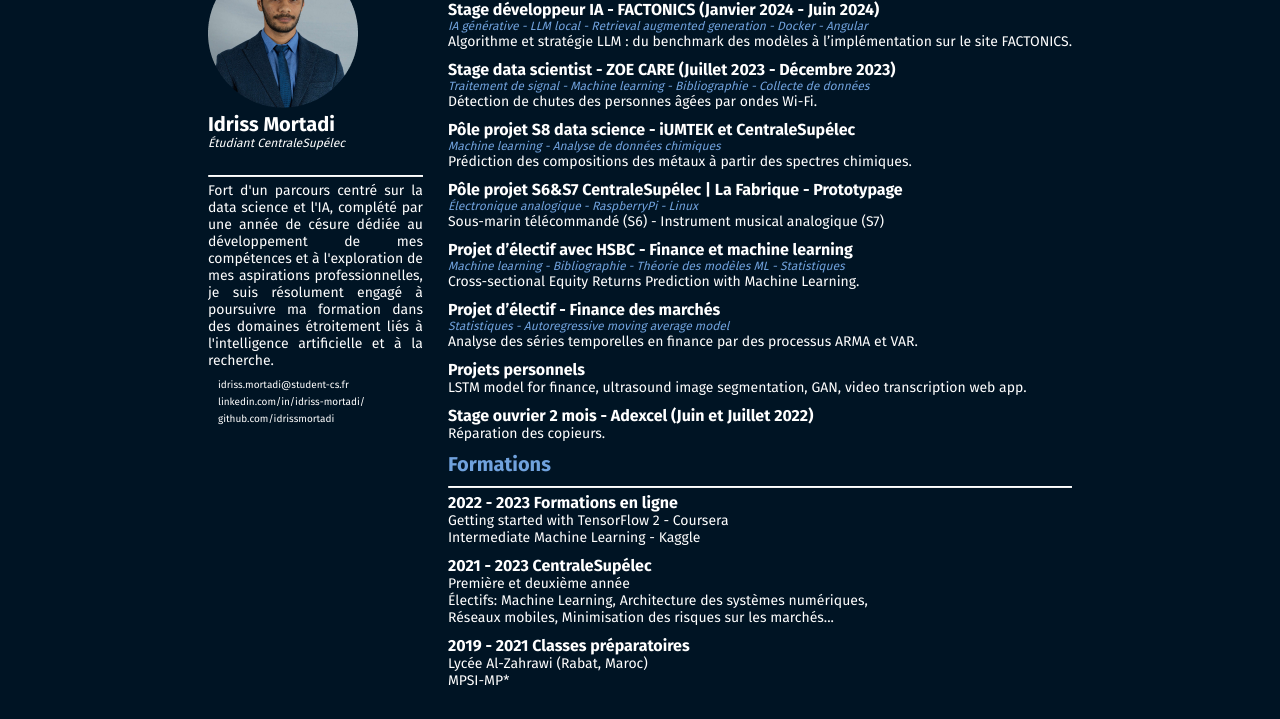
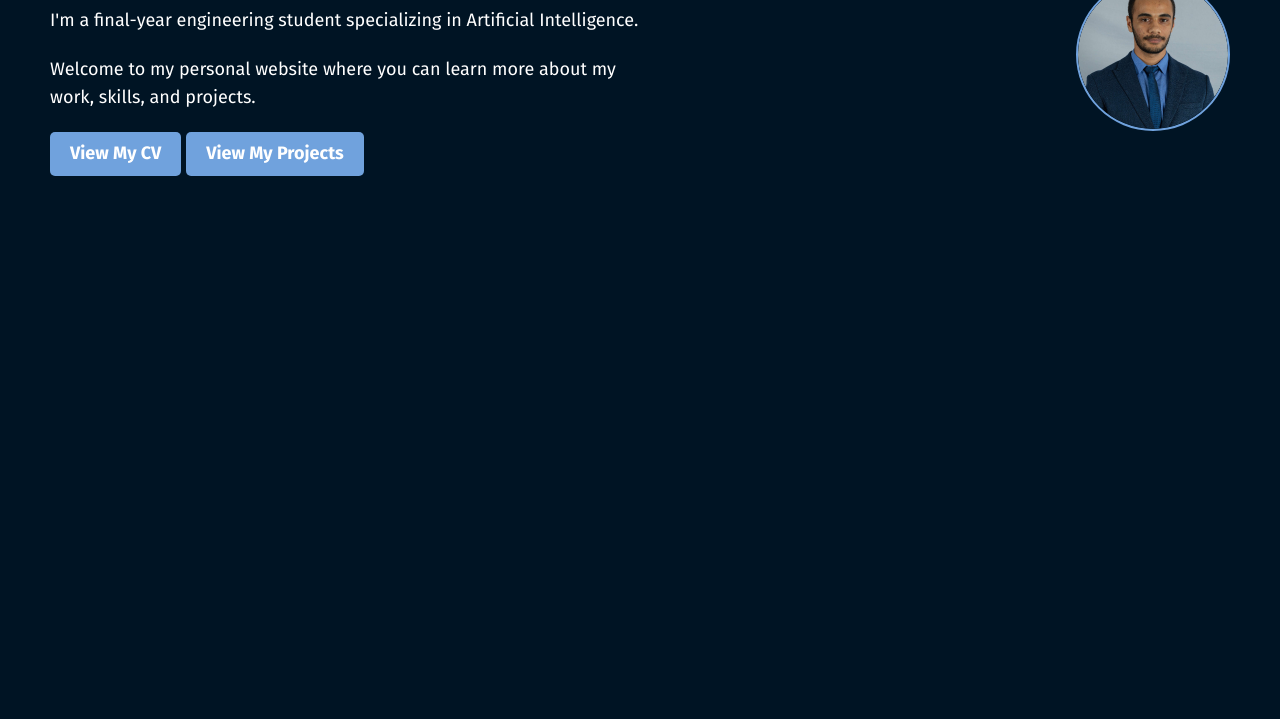
Before and after one commit to idrissmortadi/idrissmortadi.github.io, a plain HTML site: page index.html in a window 1280 px wide. Shown: the part 111-830 px from the top of the page. After the commit the page ends 800 px from the top, so only its background shows below. Drawn offline with Linux system fonts and the light colour scheme.

Commit message:
Rebuild index.html

```diff
--- a/index.html
+++ b/index.html
@@ -4,7 +4,7 @@
     <meta charset="UTF-8" />
     <meta name="viewport" content="width=device-width, initial-scale=1.0" />
     <meta http-equiv="X-UA-Compatible" content="ie=edge" />
-    <title>Your Project Title</title>
+    <title>Idriss MORTADI</title>
 
     <!-- Link to CSS (replace 'style.css' with your actual stylesheet path) -->
 
@@ -15,177 +15,30 @@
       href="https://fonts.googleapis.com/css2?family=Fira+Sans:wght@400;700&display=swap"
       rel="stylesheet"
     />
-    <link rel="stylesheet" crossorigin href="/assets/index-CaAEnnqo.css">
+    <link rel="stylesheet" crossorigin href="/assets/index-WWrDmI1C.css">
   </head>
   <body>
-    <!-- Your content goes here -->
-    <!-- <header class="header"> -->
-    <!--   <nav class="nav-header"> -->
-    <!--     <div class="nav-header__item">Home</div> -->
-    <!--     <div class="nav-header__item">About</div> -->
-    <!--     <div class="nav-header__item">Contact</div> -->
-    <!--   </nav> -->
-    <!-- </header> -->
-
-    <main class="content">
-      <div class="header">
-        <!-- <div class="nav-header"> -->
-        <!--   <div class="nav-header__item">Profil</div> -->
-        <!-- </div> -->
-      </div>
-      <div class="content">
-        <div class="content__profil">
-          <img src="/assets/picture-CwpSwh1o.png" alt="photo profil" />
-          <h1 id="name">Idriss Mortadi</h1>
-          <h3>Étudiant CentraleSupélec</h3>
-
-          <div class="content__profil__description">
-            <!-- <h1>Profil</h1> -->
-            <hr />
-            <p>
-              Fort d'un parcours centré sur la data science et l'IA, complété
-              par une année de césure dédiée au développement de mes compétences
-              et à l'exploration de mes aspirations professionnelles, je suis
-              résolument engagé à poursuivre ma formation dans des domaines
-              étroitement liés à l'intelligence artificielle et à la recherche.
-            </p>
-            <div class="content__profil__contacts">
-              <i class="fa-solid fa-envelope"></i>
-              <a href="mailto:idriss.mortadi&#64;student-cs.fr">
-                <p>idriss.mortadi&#64;student-cs.fr</p>
-              </a>
-
-              <i class="fa-brands fa-linkedin"></i>
-              <a href="https://linkedin.com/in/idriss-mortadi">
-                <p>linkedin.com/in/idriss-mortadi/</p>
-              </a>
-
-              <i class="fa-brands fa-github"></i>
-              <a href="https://github.com/idrissmortadi">
-                <p>github.com/idrissmortadi</p>
-              </a>
-            </div>
-          </div>
+    <!-- Home Section -->
+    <section id="home">
+      <div class="container">
+        <div class="intro">
+          <h1>Hello, I'm Idriss Mortadi</h1>
+          <p>
+            I'm a final-year engineering student specializing in Artificial
+            Intelligence.
+          </p>
+          <p>
+            Welcome to my personal website where you can learn more about my
+            work, skills, and projects.
+          </p>
+          <a href="cv.html" class="btn">View My CV</a>
+          <a href="projects.html" class="btn">View My Projects</a>
         </div>
-
-        <div class="content__experiences">
-          <div class="content__experiences__title">
-            <h1>Stages et projets</h1>
-          </div>
-
-          <hr />
-
-          <div class="content__experiences__exp">
-            <h2>Stage développeur IA - FACTONICS (Janvier 2024 - Juin 2024)</h2>
-            <div class="content__experiences__tag">
-              IA générative - LLM local - Retrieval augmented generation -
-              Docker - Angular
-            </div>
-            <p>
-              Algorithme et stratégie LLM : du benchmark des modèles à
-              l’implémentation sur le site FACTONICS.
-            </p>
-          </div>
-
-          <div class="content__experiences__exp">
-            <h2>
-              Stage data scientist - ZOE CARE (Juillet 2023 - Décembre 2023)
-            </h2>
-            <div class="content__experiences__tag">
-              Traitement de signal - Machine learning - Bibliographie - Collecte
-              de données
-            </div>
-            <p>Détection de chutes des personnes âgées par ondes Wi-Fi.</p>
-          </div>
-
-          <div class="content__experiences__exp">
-            <h2>Pôle projet S8 data science - iUMTEK et CentraleSupélec</h2>
-            <div class="content__experiences__tag">
-              Machine learning - Analyse de données chimiques
-            </div>
-            <p>
-              Prédiction des compositions des métaux à partir des spectres
-              chimiques.
-            </p>
-          </div>
-
-          <div class="content__experiences__exp">
-            <h2>
-              Pôle projet S6&S7 CentraleSupélec | La Fabrique - Prototypage
-            </h2>
-            <div class="content__experiences__tag">
-              Électronique analogique - RaspberryPi - Linux
-            </div>
-            <p>
-              Sous-marin télécommandé (S6) - Instrument musical analogique (S7)
-            </p>
-          </div>
-
-          <div class="content__experiences__exp">
-            <h2>Projet d’électif avec HSBC - Finance et machine learning</h2>
-            <div class="content__experiences__tag">
-              Machine learning - Bibliographie - Théorie des modèles ML -
-              Statistiques
-            </div>
-            <p>
-              Cross-sectional Equity Returns Prediction with Machine Learning.
-            </p>
-          </div>
-
-          <div class="content__experiences__exp">
-            <h2>Projet d’électif - Finance des marchés</h2>
-            <div class="content__experiences__tag">
-              Statistiques - Autoregressive moving average model
-            </div>
-            <p>
-              Analyse des séries temporelles en finance par des processus ARMA
-              et VAR.
-            </p>
-          </div>
-
-          <div class="content__experiences__exp">
-            <h2>Projets personnels</h2>
-            <p>
-              LSTM model for finance, ultrasound image segmentation, GAN, video
-              transcription web app.
-            </p>
-          </div>
-
-          <div class="content__experiences__exp">
-            <h2>Stage ouvrier 2 mois - Adexcel (Juin et Juillet 2022)</h2>
-            <p>Réparation des copieurs.</p>
-          </div>
-
-          <div class="content__experiences__title">
-            <h1>Formations</h1>
-          </div>
-
-          <hr />
-
-          <div class="content__experiences__exp">
-            <h2>2022 - 2023 Formations en ligne</h2>
-            <p>Getting started with TensorFlow 2 - Coursera</p>
-            <p>Intermediate Machine Learning - Kaggle</p>
-          </div>
-
-          <div class="content__experiences__exp">
-            <h2>2021 - 2023 CentraleSupélec</h2>
-            <p>Première et deuxième année</p>
-            <p>
-              Électifs: Machine Learning, Architecture des systèmes
-              numériques,<br />Réseaux mobiles, Minimisation des risques sur les
-              marchés...
-            </p>
-          </div>
-
-          <div class="content__experiences__exp">
-            <h2>2019 - 2021 Classes préparatoires</h2>
-            <p>Lycée Al-Zahrawi (Rabat, Maroc)</p>
-            <p>MPSI-MP*</p>
-          </div>
+        <div class="profile-image">
+          <img src="/assets/picture-CwpSwh1o.png" alt="picture of Idriss Mortadi" />
         </div>
       </div>
-    </main>
+    </section>
     <script src="main.js"></script>
   </body>
 </html>
```
Also changed, not shown: assets/index-WWrDmI1C.css (added, +1 -0 lines).
